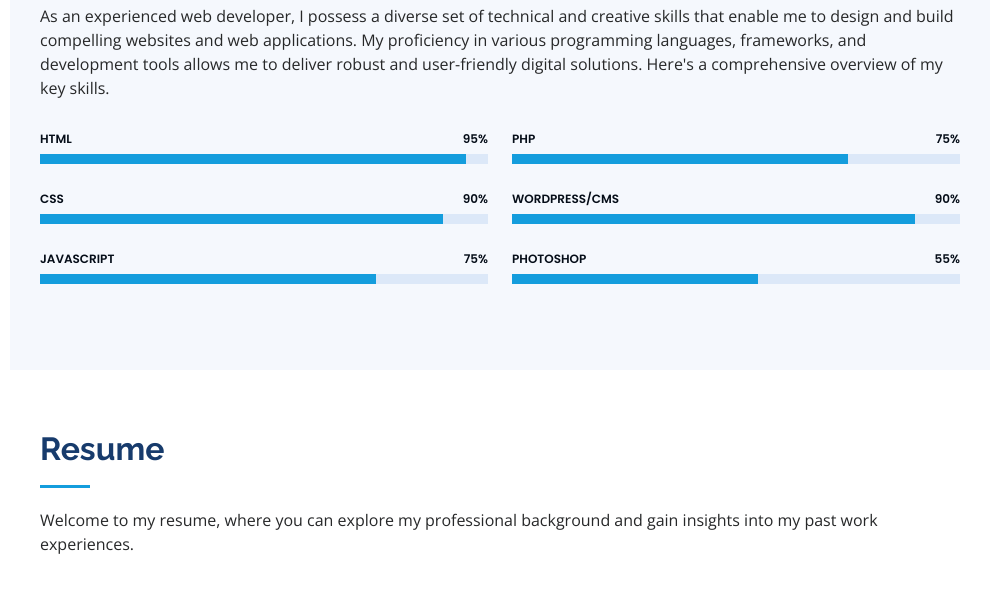
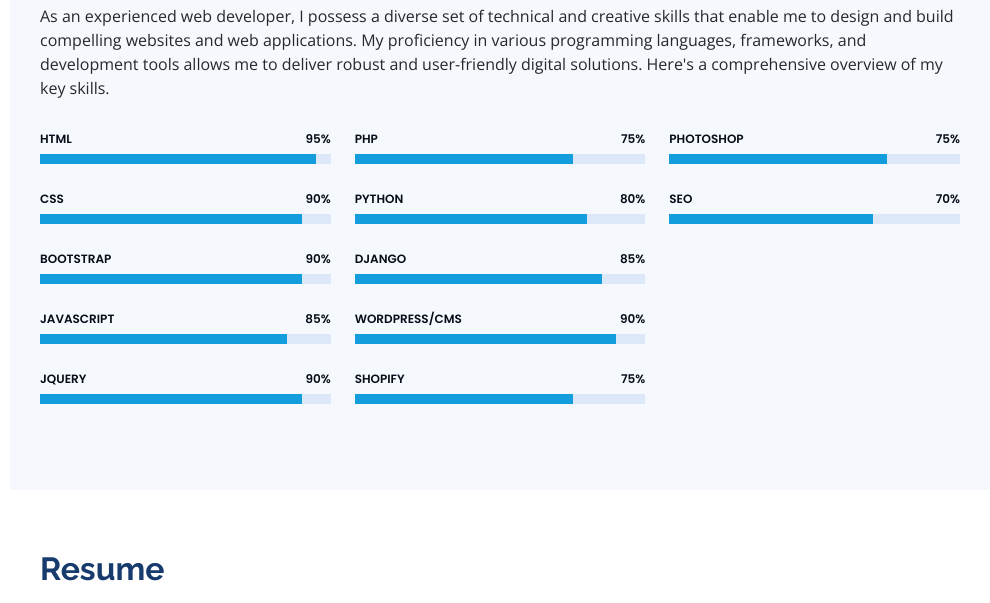
Before and after one commit to jeffosico/jeffosico-dev, a plain HTML site: page index.html in a window 1280 px wide. Shown: the part 2320-2923 px from the top of the page, without its empty margins (290-1280 px from the left). Drawn offline with nearby package versions, Linux system fonts and the light colour scheme.

Commit message:
minor additions for skills

```diff
--- a/index.html
+++ b/index.html
@@ -183,7 +183,7 @@
 
         <div class="row skills-content">
 
-          <div class="col-lg-6" data-aos="fade-up">
+          <div class="col-lg-4" data-aos="fade-up">
 
             <div class="progress">
               <span class="skill">HTML <i class="val">95%</i></span>
@@ -200,20 +200,48 @@
             </div>
 
             <div class="progress">
-              <span class="skill">JavaScript <i class="val">75%</i></span>
+              <span class="skill">Bootstrap <i class="val">90%</i></span>
+              <div class="progress-bar-wrap">
+                <div class="progress-bar" role="progressbar" aria-valuenow="90" aria-valuemin="0" aria-valuemax="100"></div>
+              </div>
+            </div>
+
+            <div class="progress">
+              <span class="skill">JavaScript <i class="val">85%</i></span>
+              <div class="progress-bar-wrap">
+                <div class="progress-bar" role="progressbar" aria-valuenow="85" aria-valuemin="0" aria-valuemax="100"></div>
+              </div>
+            </div>
+
+            <div class="progress">
+              <span class="skill">jQuery <i class="val">90%</i></span>
+              <div class="progress-bar-wrap">
+                <div class="progress-bar" role="progressbar" aria-valuenow="90" aria-valuemin="0" aria-valuemax="100"></div>
+              </div>
+            </div>
+
+          </div>
+
+          <div class="col-lg-4" data-aos="fade-up" data-aos-delay="100">
+
+            <div class="progress">
+              <span class="skill">PHP <i class="val">75%</i></span>
               <div class="progress-bar-wrap">
                 <div class="progress-bar" role="progressbar" aria-valuenow="75" aria-valuemin="0" aria-valuemax="100"></div>
               </div>
             </div>
 
-          </div>
-
-          <div class="col-lg-6" data-aos="fade-up" data-aos-delay="100">
+            <div class="progress">
+              <span class="skill">Python <i class="val">80%</i></span>
+              <div class="progress-bar-wrap">
+                <div class="progress-bar" role="progressbar" aria-valuenow="80" aria-valuemin="0" aria-valuemax="100"></div>
+              </div>
+            </div>
 
             <div class="progress">
-              <span class="skill">PHP <i class="val">75%</i></span>
+              <span class="skill">Django <i class="val">85%</i></span>
               <div class="progress-bar-wrap">
-                <div class="progress-bar" role="progressbar" aria-valuenow="75" aria-valuemin="0" aria-valuemax="100"></div>
+                <div class="progress-bar" role="progressbar" aria-valuenow="85" aria-valuemin="0" aria-valuemax="100"></div>
               </div>
             </div>
 
@@ -225,9 +253,27 @@
             </div>
 
             <div class="progress">
-              <span class="skill">Photoshop <i class="val">55%</i></span>
+              <span class="skill">Shopify <i class="val">75%</i></span>
               <div class="progress-bar-wrap">
-                <div class="progress-bar" role="progressbar" aria-valuenow="55" aria-valuemin="0" aria-valuemax="100"></div>
+                <div class="progress-bar" role="progressbar" aria-valuenow="75" aria-valuemin="0" aria-valuemax="100"></div>
+              </div>
+            </div>
+
+          </div>
+
+          <div class="col-lg-4" data-aos="fade-up" data-aos-delay="100">
+
+            <div class="progress">
+              <span class="skill">Photoshop <i class="val">75%</i></span>
+              <div class="progress-bar-wrap">
+                <div class="progress-bar" role="progressbar" aria-valuenow="75" aria-valuemin="0" aria-valuemax="100"></div>
+              </div>
+            </div>
+
+            <div class="progress">
+              <span class="skill">SEO <i class="val">70%</i></span>
+              <div class="progress-bar-wrap">
+                <div class="progress-bar" role="progressbar" aria-valuenow="70" aria-valuemin="0" aria-valuemax="100"></div>
               </div>
             </div>
 
```
